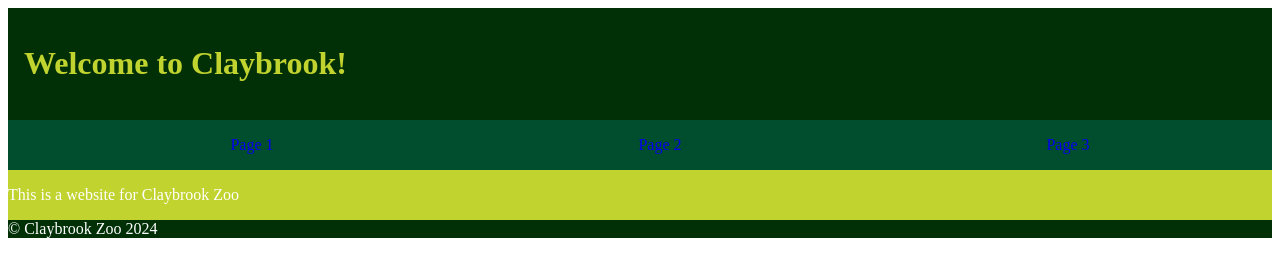
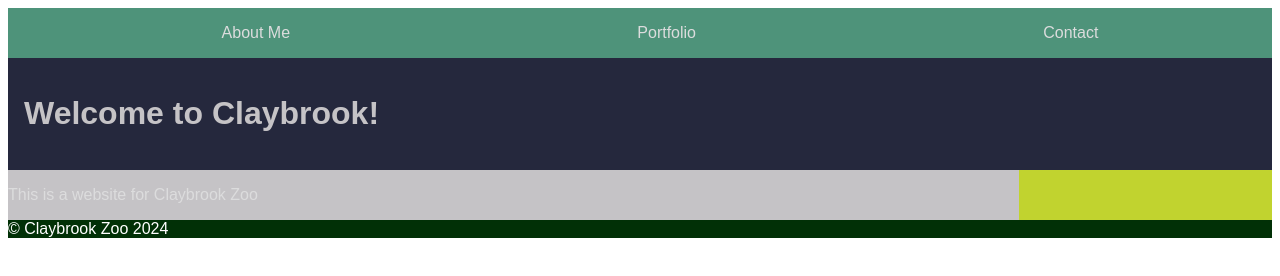
Before and after one commit to SteveHanning/Claybrook-Zoo, a plain HTML site: page index.html in a window 1280 px wide. Drawn offline with Linux system fonts and the light colour scheme.

Commit message:
Colours Changed Again

```diff
--- a/index.html
+++ b/index.html
@@ -1,11 +1,13 @@
 <!DOCTYPE html>
 <html lang="en">
+
 <head>
   <meta charset="UTF-8">
   <meta name="viewport" content="width=device-width, initial-scale=1.0">
   <link rel="stylesheet" href="styles.css">
   <title>Claybrook Zoo</title>
 </head>
+
 <body>
   <header>
     <h1>Welcome to Claybrook!</h1>
@@ -13,9 +15,9 @@
 
   <nav>
     <ul>
-    <li><a href="#">Page 1</a></li>
-    <li><a href="#">Page 2</a></li>
-    <li><a href="#">Page 3</a></li>
+      <li><a href="#">About Me</a></li>
+      <li><a href="#">Portfolio</a></li>
+      <li><a href="#">Contact</a></li>
     </ul>
   </nav>
 
@@ -31,4 +33,5 @@
     <a>&copy; Claybrook Zoo 2024</a>
   </footer>
 </body>
+
 </html>
--- a/styles.css
+++ b/styles.css
@@ -1,19 +1,22 @@
+* {
+    font-family: Arial, Helvetica, sans-serif;
+}
+
 header {
-    background-color: #013006;
-    color: #c1d32f;
+    background-color: rgb(37, 40, 61);
+    color: rgb(197, 195, 198);
     padding: 1em;
     grid-area: header;
 }
 
 nav {
-    background-color: #014e2e;
-    color: #c1d32f;
+    background-color: rgb(78, 147, 122);
     grid-area: nav;
 }
 
 main {
-    background-color: #c1d32f;
-    color: white;
+    background-color: rgb(197, 195, 198);
+    color: rgb(220, 220, 221);
     grid-area: main;
 }
 
@@ -33,8 +36,8 @@ body {
     grid-template-columns: 20% 60% 20%;
     grid-template-rows: auto;
     grid-template-areas:
+        "nav nav nav"
         "header header header"
-        "nav nav nav"
         "main main aside"
         "footer footer footer"
     ;
@@ -48,6 +51,7 @@ nav ul {
 
 nav a {
     text-decoration: none;
+    color: rgb(220, 220, 221);
 }
 
 
```
Lines whose indentation alone changed are shown as unchanged.
